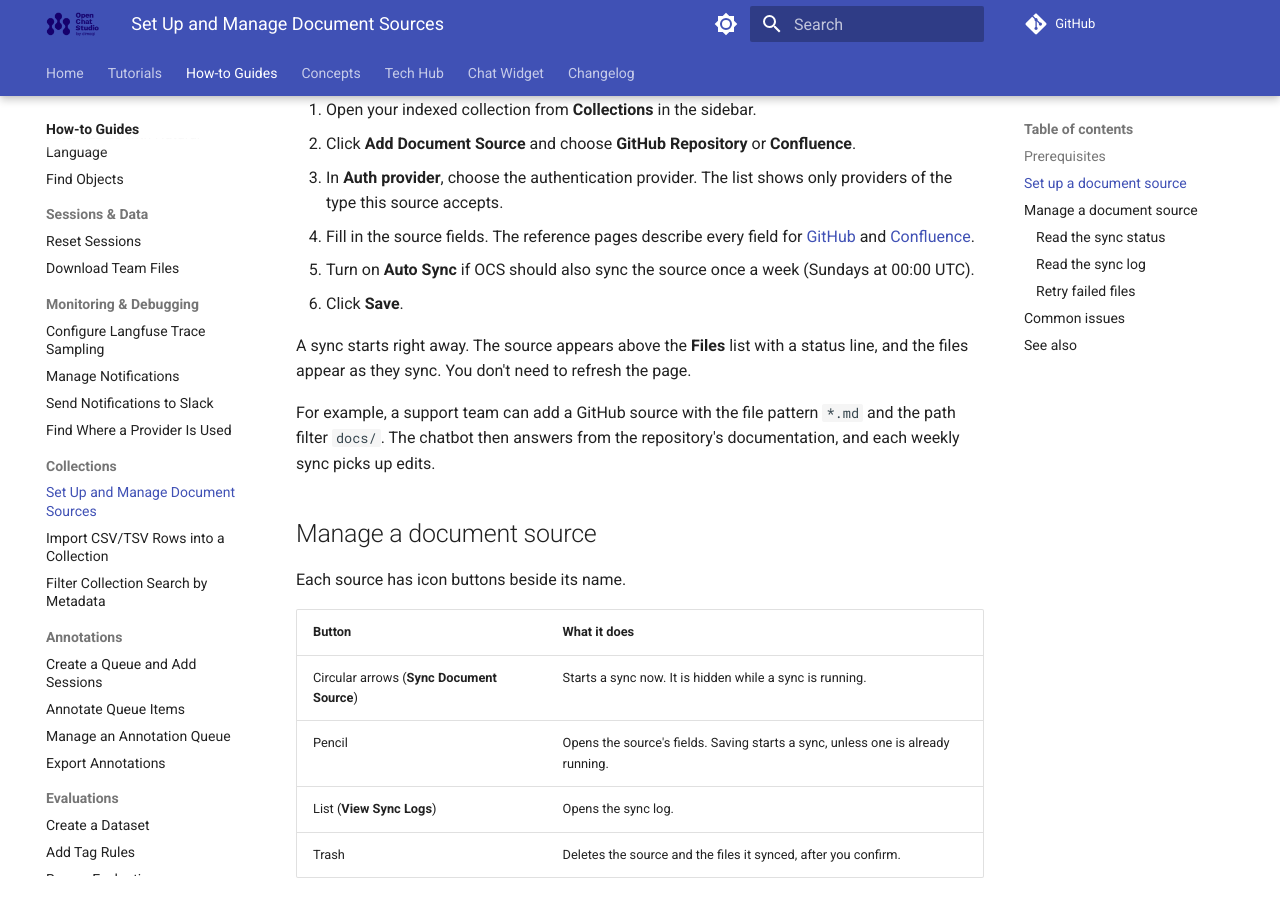
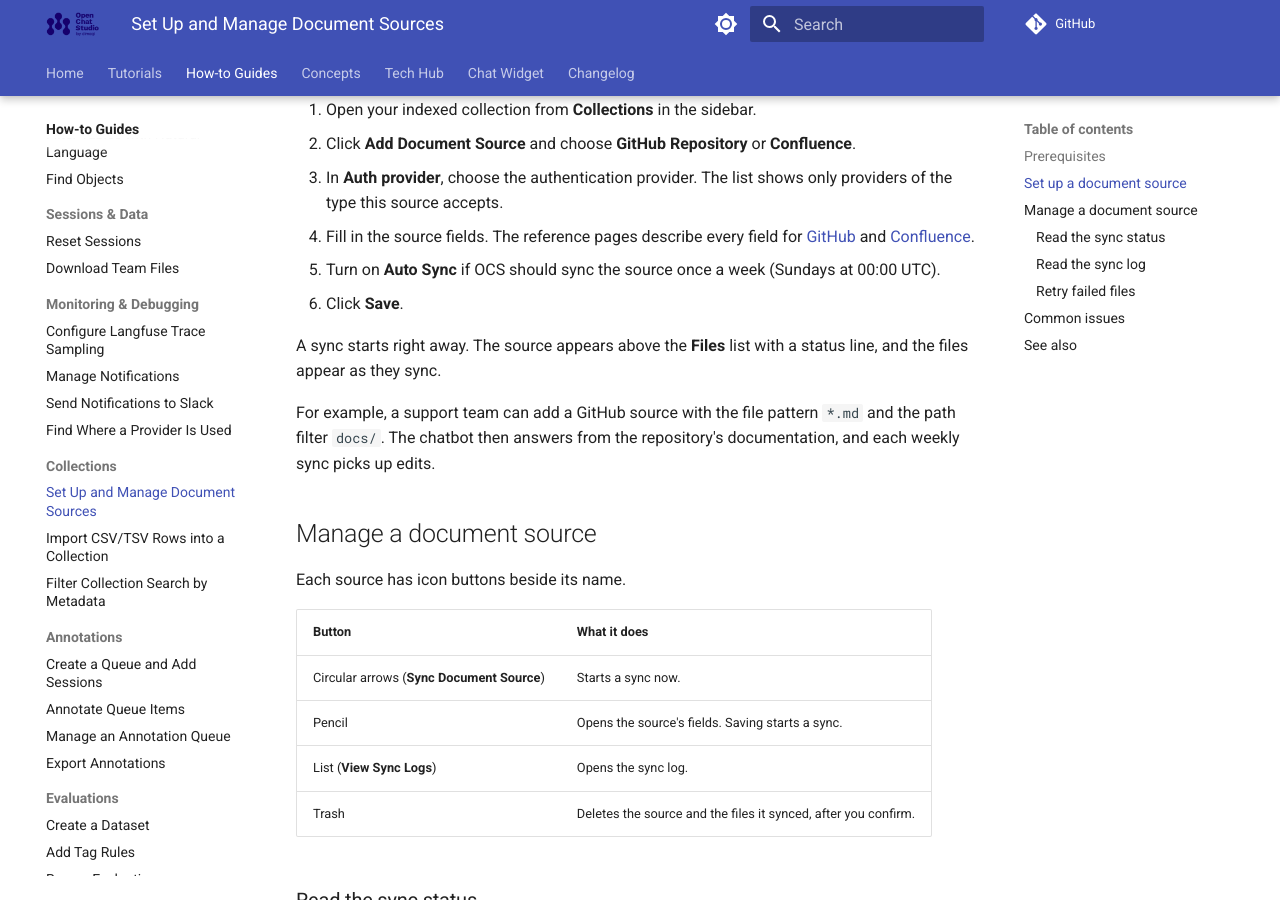
Before and after one commit to dimagi/open-chat-studio-docs, an MkDocs documentation site: the page built from docs/how-to/collections/document_sources.md, in a window 1280 px wide and 900 px high, scrolled down 533 px. Built offline with MkDocs 1.6.1 and Material for MkDocs 9.7.7, drawn with Linux system fonts in a browser that asks for light colours; a script that is not in the unit is left out; comment, search, counter and statistics services are not loaded; some of the changed text lies outside the part shown.

Commit message:
Document sources: removed note about what happens if sync and one already in progress as its an edge case

```diff
--- a/docs/how-to/collections/document_sources.md
+++ b/docs/how-to/collections/document_sources.md
@@ -21,12 +21,11 @@
    The list shows only providers of the type this source accepts.
 4. Fill in the source fields.
    The reference pages describe every field for [GitHub](../../tech-hub/collections/github_document_source.md) and [Confluence](../../tech-hub/collections/confluence_document_source.md).
-5. Turn on **Auto Sync** if OCS should also sync the source once a week (Sundays at 00:00 UTC).
+5. Turn on **Auto Sync** if OCS should sync the source once a week (Sundays at 00:00 UTC).
 6. Click **Save**.
 
 A sync starts right away.
 The source appears above the **Files** list with a status line, and the files appear as they sync.
-You don't need to refresh the page.
 
 For example, a support team can add a GitHub source with the file pattern `*.md` and the path filter `docs/`.
 The chatbot then answers from the repository's documentation, and each weekly sync picks up edits.
@@ -37,8 +36,8 @@
 
 | Button | What it does |
 |--------|--------------|
-| Circular arrows (**Sync Document Source**) | Starts a sync now. It is hidden while a sync is running. |
-| Pencil | Opens the source's fields. Saving starts a sync, unless one is already running. |
+| Circular arrows (**Sync Document Source**) | Starts a sync now. |
+| Pencil | Opens the source's fields. Saving starts a sync. |
 | List (**View Sync Logs**) | Opens the sync log. |
 | Trash | Deletes the source and the files it synced, after you confirm. |
 
@@ -72,9 +71,6 @@
 
 ## Common issues
 
-- **A sync is already in progress.**
-  Wait for it to finish, then try again.
-  If you save changes to a source during a sync, OCS keeps them and applies them in the next sync.
 - **The Add Document Source button is disabled.**
   The collection has reached its 1000-file limit.
 - **The sync failed, or files or pages are missing.**
```
Also changed, not shown: docs/tech-hub/collections/document_sources.md (+0 -2 lines).
